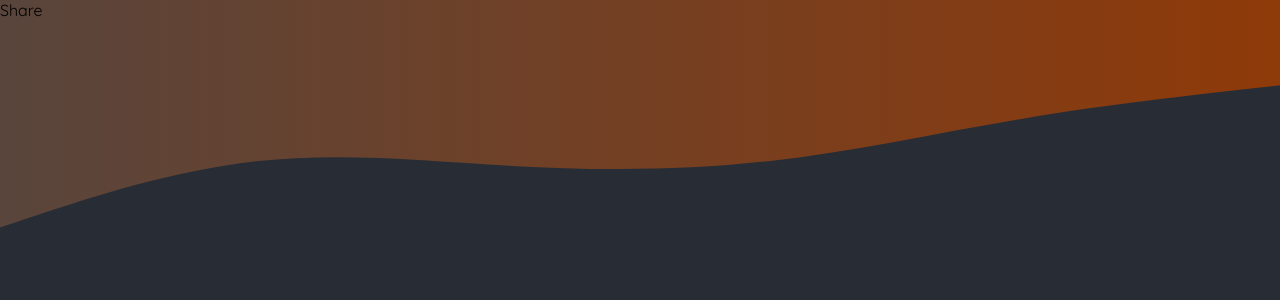
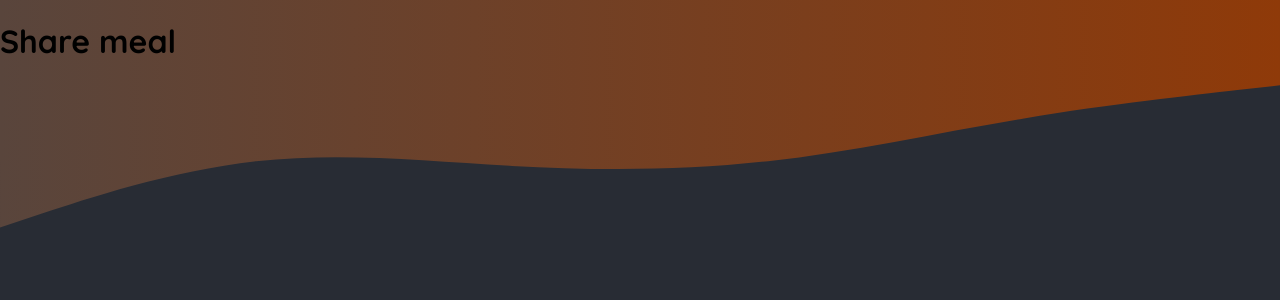
Before and after one commit to migekun/next-02-foodies-starting-project, a Next.js app: page /meals/share in a window 1280 px wide. Shown: the top 300 px of the page. Built offline with nearby package versions, Linux system fonts and the light colour scheme.

Commit message:
Correccion

```diff
--- a/app/community/page.js
+++ b/app/community/page.js
@@ -1,7 +1,7 @@
 export default function CommunityPage() {
   return (
-    <main>
+    <h1>
       Community
-    </main>
+    </h1>
   )
 }
--- a/app/meals/share/page.js
+++ b/app/meals/share/page.js
@@ -1,7 +1,7 @@
-export default function SharePage() {
+export default function ShareMealPage() {
   return (
-    <main>
-      Share
-    </main>
+    <h1>
+      Share meal
+    </h1>
   )
 }
--- a/app/page.js
+++ b/app/page.js
@@ -1,9 +1,14 @@
+import Link from "next/link";
+
 export default function Home() {
   return (
     <main>
       <h1 style={{ color: 'white', textAlign: 'center' }}>
         Time to get started!
       </h1>
+      <p><Link href="/meals">Meals</Link></p>
+      <p><Link href="/meals/share">Share Meal</Link></p>
+      <p><Link href="/community">Community</Link></p>
     </main>
   );
 }
```
Also changed, not shown: app/meals/[mealSlug]/page.js (added, +7 -0 lines), app/meals/[slug]/page.js (deleted, +0 -7 lines), 1 other file (tests, documents, lock files or other folders).
